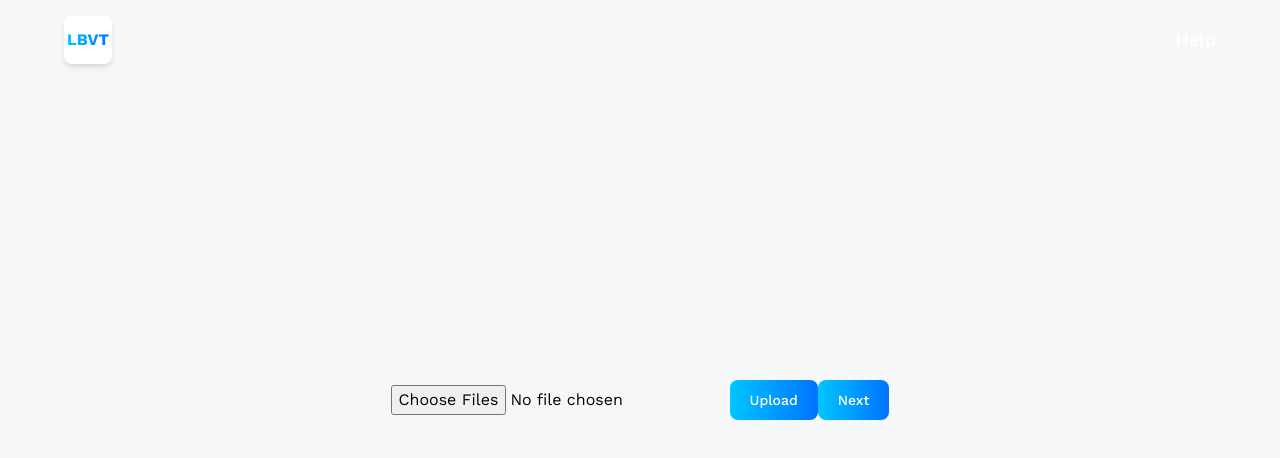
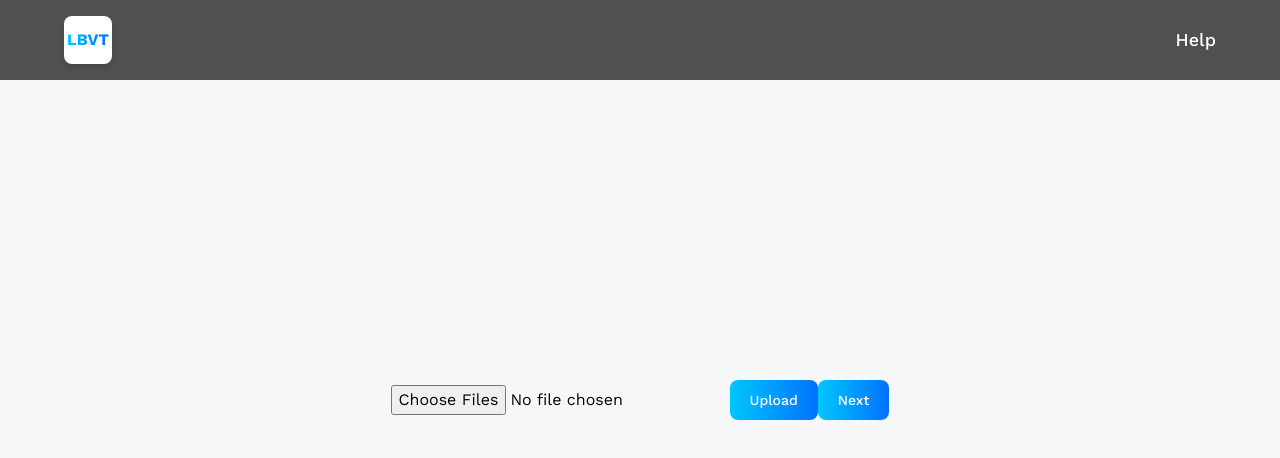
Before and after one commit to kietthely/lbvt, a React (Vite) app in the folder lbvt-roadmap/: page / in a window 1280 px wide. Shown: the top 458 px of the page. Built offline with nearby package versions, Linux system fonts and the light colour scheme.

Commit message:
Update tailwind imports
Fix error when the system doesn't recognize tailwind package.

```diff
--- a/lbvt-roadmap/src/index.css
+++ b/lbvt-roadmap/src/index.css
@@ -1,8 +1,8 @@
 @import url("https://fonts.googleapis.com/css2?family=Poppins:wght@100;200;300;400;500;600;700;800;900&family=Work+Sans:wght@100;200;300;400;500;600;700;800;900&display=swap");
 
-@tailwind base;
-@tailwind components;
-@tailwind utilities;
+@import "tailwindcss/base";
+@import "tailwindcss/components";
+@import "tailwindcss/utilities";
 
 :root {
   --blue-rgb: 237 245 255;
@@ -19,7 +19,9 @@ body:has(.card[data-color="blue"]:hover) {
 body:has(.card[data-color="green"]:hover) {
   background-color: rgb(var(--green-rgb) / 25%);
 }
-
+.bg-m-white {
+  background-color: #505050;
+}
 @layer utilities {
   .max-container {
     @apply max-w-5xl mx-auto sm:p-16 pb-12 !pt-[126px] px-8 min-h-[calc(100vh-80px)];
```
